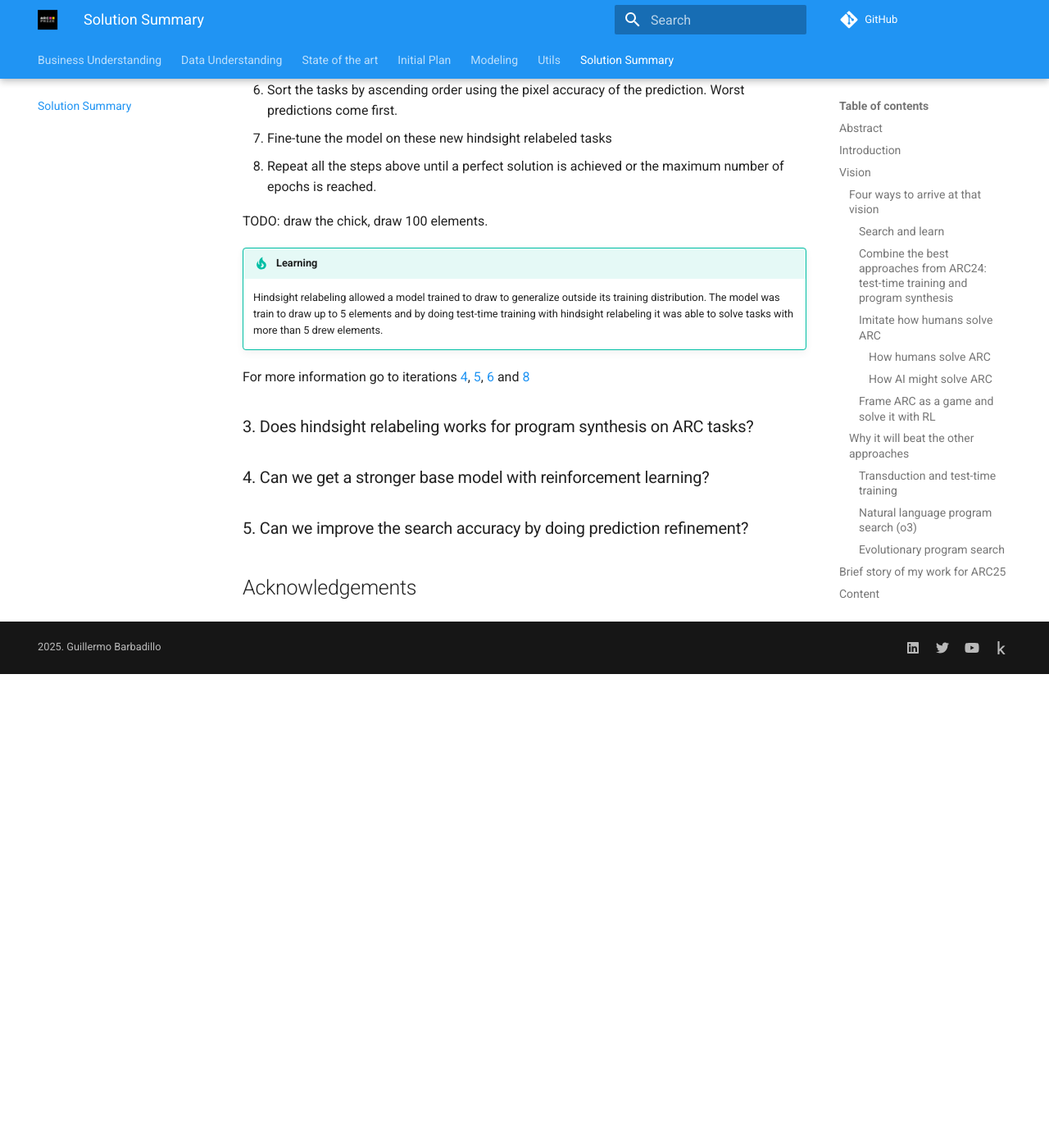
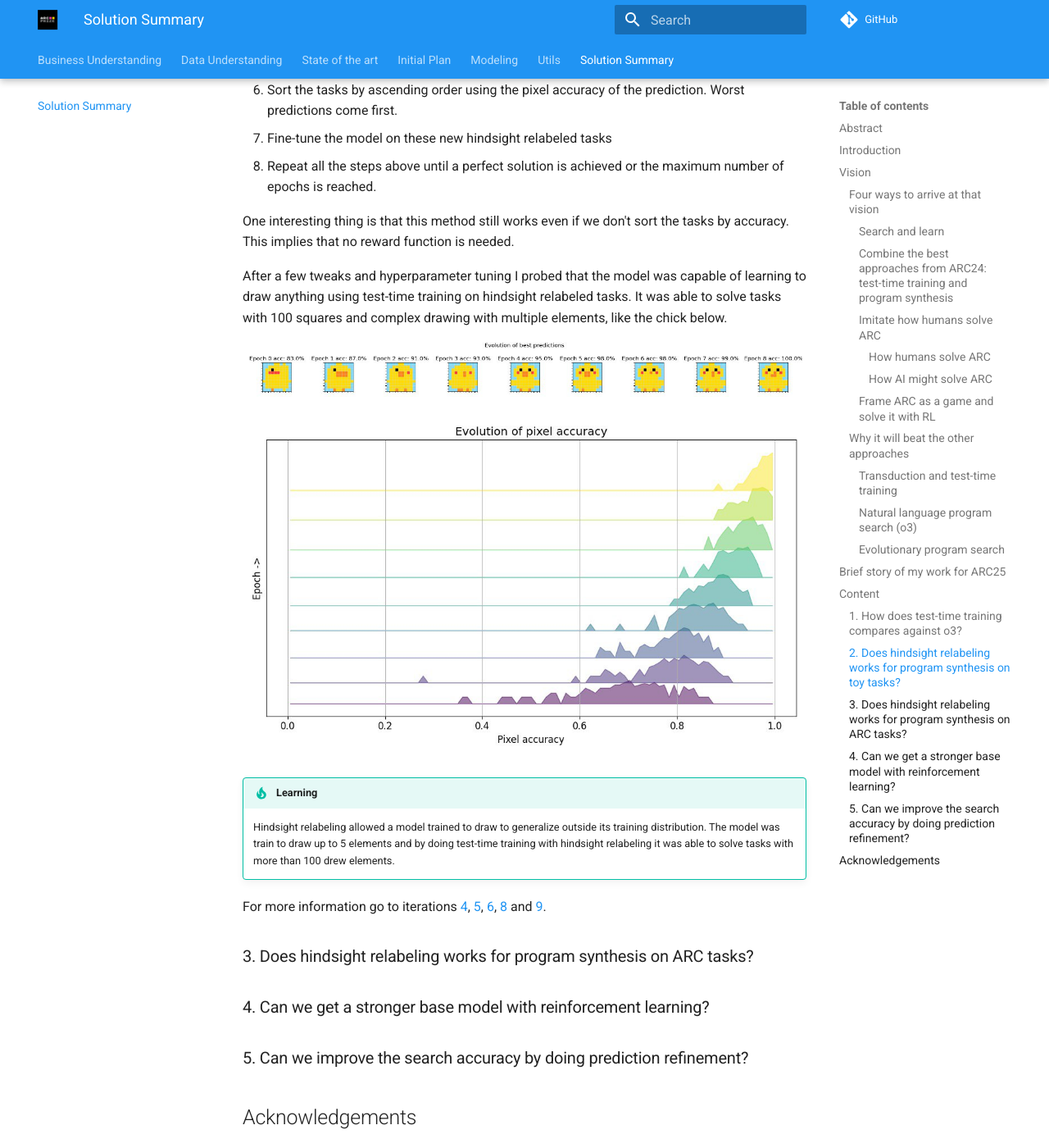
Before and after one commit to ironbar/arc25, an MkDocs documentation site: the page built from docs/05_Solution_Summary.md, in a window 1280 px wide and 1400 px high, scrolled down 9111 px. Shown: the whole window at 82% size. Built offline with MkDocs 1.6.1 and Material for MkDocs 9.7.7, drawn with Linux system fonts in a browser that asks for light colours; comment, search, counter and statistics services are not loaded; before the commit the page ends 9933 px from its top, so only the background shows below that.

Commit message:
finished documentation for experiment 2

```diff
--- a/docs/05_Solution_Summary.md
+++ b/docs/05_Solution_Summary.md
@@ -257,15 +257,21 @@
 7. Fine-tune the model on these new hindsight relabeled tasks
 8. Repeat all the steps above until a perfect solution is achieved or the maximum number of epochs is reached.
 
-TODO: draw the chick, draw 100 elements.
+One interesting thing is that this method still works even if we don't sort the tasks by accuracy. This implies that no reward function is needed.
+
+After a few tweaks and hyperparameter tuning I probed that the model was capable of learning to draw anything using test-time training on hindsight relabeled tasks. It was able to solve tasks with 100 squares and complex drawing with multiple elements, like the chick below.
+
+![solving the chick task](modeling/res/1747143038868_image.png)
+
+![alt text](modeling/res/1747143056873_image.png)
 
 !!! tip "Learning"
 
     Hindsight relabeling allowed a model trained to draw to generalize outside its training distribution.
     The model was train to draw up to 5 elements and by doing test-time training with hindsight relabeling
-    it was able to solve tasks with more than 5 drew elements.
+    it was able to solve tasks with more than 100 drew elements.
 
-For more information go to iterations [4](modeling/Iteration_04_first_steps_with_code.md), [5](modeling/Iteration_05_test_time_training_with_code_HER.md), [6](modeling/Iteration_06_reinforcement_learning.md) and [8](modeling/Iteration_08_improve_HER.md)
+For more information go to iterations [4](modeling/Iteration_04_first_steps_with_code.md), [5](modeling/Iteration_05_test_time_training_with_code_HER.md), [6](modeling/Iteration_06_reinforcement_learning.md), [8](modeling/Iteration_08_improve_HER.md) and [9](modeling/Iteration_09_improve_training_script.md).
 
 ### 3. Does hindsight relabeling works for program synthesis on ARC tasks?
 
```
